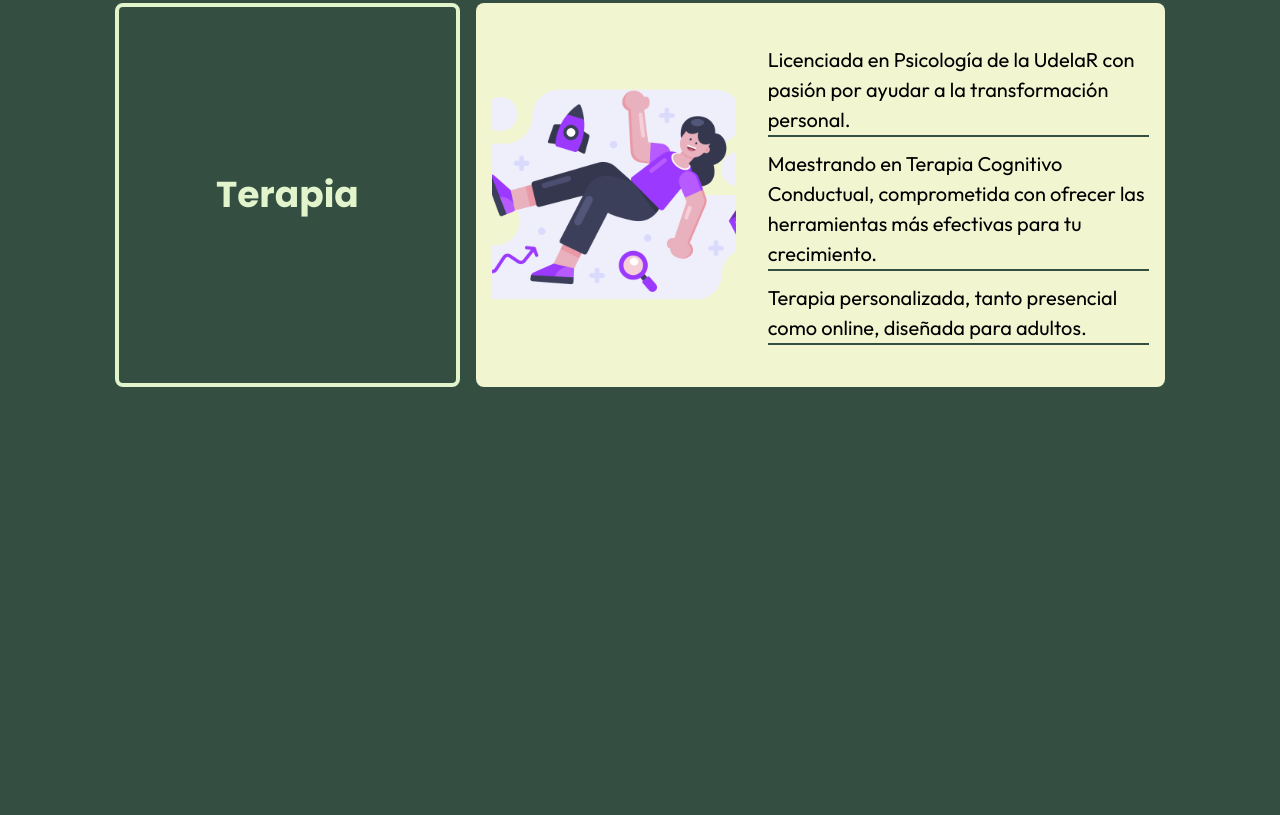
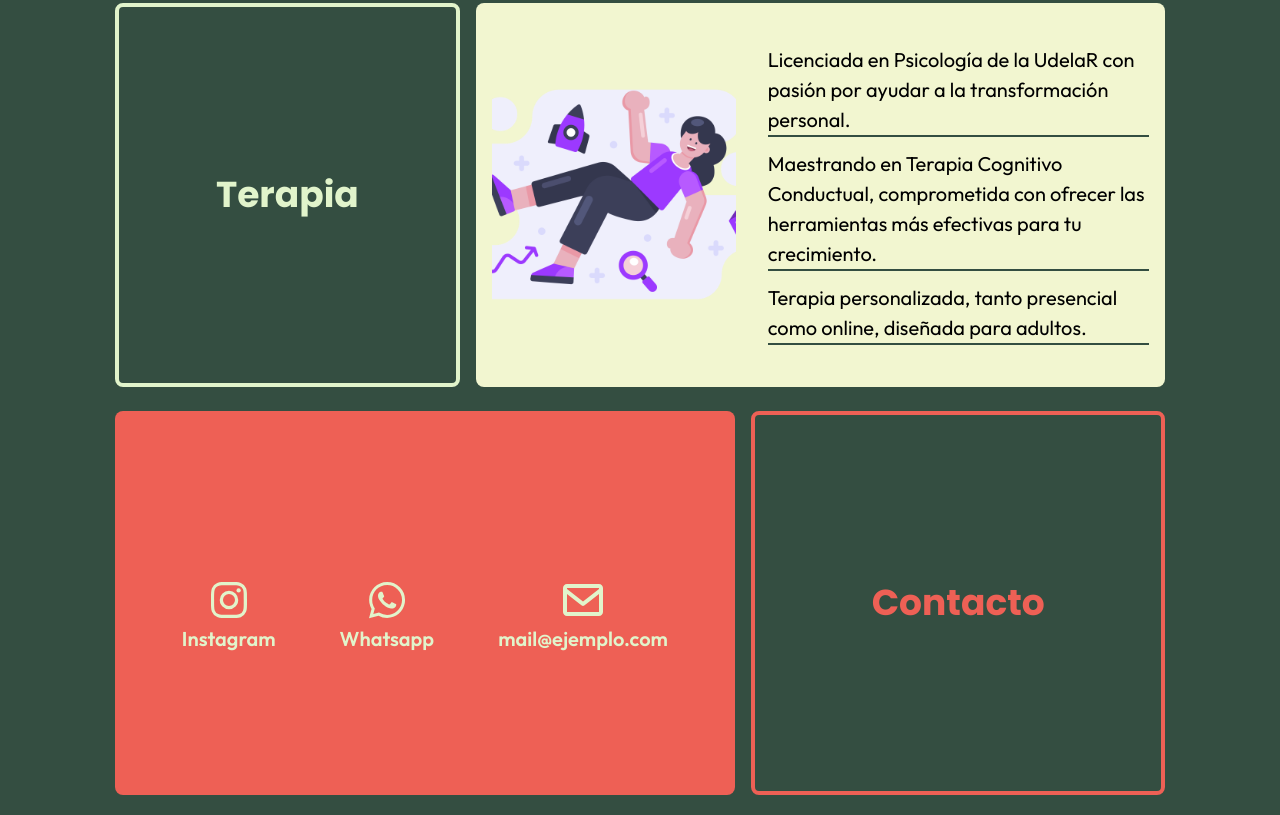
Before and after one commit to anothernewnooby/psicoLanding, an Astro site: page / in a window 1280 px wide. Shown: the part 921-1736 px from the top of the page. Before the commit the page ends 1308 px from the top, so only its background shows below. Built offline with nearby package versions, Linux system fonts and the light colour scheme; Astro itself is replaced by a stand-in of ours.

Commit message:
estetica completa

```diff
--- /dev/null
+++ b/src/components/Contacto.astro
@@ -0,0 +1,68 @@
+<main
+  class="flex flex-col lg:flex-row justify-center items-center w-full h-auto lg:h-auto rounded-lg mt-4 space-y-6 lg:space-y-0 lg:space-x-4"
+>
+  <section
+    class="rounded-lg lg:w-3/5 w-full h-96 bg-naranja flex justify-center items-center lg:flex-row flex-col lg:space-x-16 space-y-6"
+  >
+    <div class="flex justify-center items-center flex-col">
+      <a href="https://www.instagram.com/psic.cynthiamonzon/" target="_blank" rel="noopener noreferrer" class="flex justify-center items-center flex-col mt-6">
+        <svg
+          xmlns="http://www.w3.org/2000/svg"
+          width="48"
+          height="48"
+          viewBox="0 0 24 24"
+          style="fill: rgba(225, 244, 203, 1);transform: ;msFilter:;"
+          ><path
+            d="M11.999 7.377a4.623 4.623 0 1 0 0 9.248 4.623 4.623 0 0 0 0-9.248zm0 7.627a3.004 3.004 0 1 1 0-6.008 3.004 3.004 0 0 1 0 6.008z"
+          ></path><circle cx="16.806" cy="7.207" r="1.078"></circle><path
+            d="M20.533 6.111A4.605 4.605 0 0 0 17.9 3.479a6.606 6.606 0 0 0-2.186-.42c-.963-.042-1.268-.054-3.71-.054s-2.755 0-3.71.054a6.554 6.554 0 0 0-2.184.42 4.6 4.6 0 0 0-2.633 2.632 6.585 6.585 0 0 0-.419 2.186c-.043.962-.056 1.267-.056 3.71 0 2.442 0 2.753.056 3.71.015.748.156 1.486.419 2.187a4.61 4.61 0 0 0 2.634 2.632 6.584 6.584 0 0 0 2.185.45c.963.042 1.268.055 3.71.055s2.755 0 3.71-.055a6.615 6.615 0 0 0 2.186-.419 4.613 4.613 0 0 0 2.633-2.633c.263-.7.404-1.438.419-2.186.043-.962.056-1.267.056-3.71s0-2.753-.056-3.71a6.581 6.581 0 0 0-.421-2.217zm-1.218 9.532a5.043 5.043 0 0 1-.311 1.688 2.987 2.987 0 0 1-1.712 1.711 4.985 4.985 0 0 1-1.67.311c-.95.044-1.218.055-3.654.055-2.438 0-2.687 0-3.655-.055a4.96 4.96 0 0 1-1.669-.311 2.985 2.985 0 0 1-1.719-1.711 5.08 5.08 0 0 1-.311-1.669c-.043-.95-.053-1.218-.053-3.654 0-2.437 0-2.686.053-3.655a5.038 5.038 0 0 1 .311-1.687c.305-.789.93-1.41 1.719-1.712a5.01 5.01 0 0 1 1.669-.311c.951-.043 1.218-.055 3.655-.055s2.687 0 3.654.055a4.96 4.96 0 0 1 1.67.311 2.991 2.991 0 0 1 1.712 1.712 5.08 5.08 0 0 1 .311 1.669c.043.951.054 1.218.054 3.655 0 2.436 0 2.698-.043 3.654h-.011z"
+          ></path></svg
+        >
+        <h3 class="text-1xl text-verdeLima font-outfit font-semibold">
+          Instagram
+        </h3>
+      </a>
+    </div>
+
+    <div class="flex justify-center items-center flex-col">
+      <a href="https://wa.me/c/59896412446" target="_blank" rel="noopener noreferrer" class="flex justify-center items-center flex-col">
+        <svg
+          xmlns="http://www.w3.org/2000/svg"
+          width="48"
+          height="48"
+          viewBox="0 0 24 24"
+          style="fill: rgba(225, 244, 203, 1);transform: ;msFilter:;"
+          ><path
+            fill-rule="evenodd"
+            clip-rule="evenodd"
+            d="M18.403 5.633A8.919 8.919 0 0 0 12.053 3c-4.948 0-8.976 4.027-8.978 8.977 0 1.582.413 3.126 1.198 4.488L3 21.116l4.759-1.249a8.981 8.981 0 0 0 4.29 1.093h.004c4.947 0 8.975-4.027 8.977-8.977a8.926 8.926 0 0 0-2.627-6.35m-6.35 13.812h-.003a7.446 7.446 0 0 1-3.798-1.041l-.272-.162-2.824.741.753-2.753-.177-.282a7.448 7.448 0 0 1-1.141-3.971c.002-4.114 3.349-7.461 7.465-7.461a7.413 7.413 0 0 1 5.275 2.188 7.42 7.42 0 0 1 2.183 5.279c-.002 4.114-3.349 7.462-7.461 7.462m4.093-5.589c-.225-.113-1.327-.655-1.533-.73-.205-.075-.354-.112-.504.112s-.58.729-.711.879-.262.168-.486.056-.947-.349-1.804-1.113c-.667-.595-1.117-1.329-1.248-1.554s-.014-.346.099-.458c.101-.1.224-.262.336-.393.112-.131.149-.224.224-.374s.038-.281-.019-.393c-.056-.113-.505-1.217-.692-1.666-.181-.435-.366-.377-.504-.383a9.65 9.65 0 0 0-.429-.008.826.826 0 0 0-.599.28c-.206.225-.785.767-.785 1.871s.804 2.171.916 2.321c.112.15 1.582 2.415 3.832 3.387.536.231.954.369 1.279.473.537.171 1.026.146 1.413.089.431-.064 1.327-.542 1.514-1.066.187-.524.187-.973.131-1.067-.056-.094-.207-.151-.43-.263"
+          ></path></svg
+        >
+        <h3 class="text-1xl text-verdeLima font-outfit font-semibold">
+          Whatsapp
+        </h3>
+      </a>
+    </div>
+    <div class="flex justify-center items-center flex-col">
+      <a href="mailto:mail@ejemplo.com" class="flex justify-center items-center flex-col">
+        <svg
+          xmlns="http://www.w3.org/2000/svg"
+          width="48"
+          height="48"
+          viewBox="0 0 24 24"
+          style="fill: rgba(225, 244, 203, 1);transform: ;msFilter:;"
+          ><path
+            d="M20 4H4c-1.103 0-2 .897-2 2v12c0 1.103.897 2 2 2h16c1.103 0 2-.897 2-2V6c0-1.103-.897-2-2-2zm0 2v.511l-8 6.223-8-6.222V6h16zM4 18V9.044l7.386 5.745a.994.994 0 0 0 1.228 0L20 9.044 20.002 18H4z"
+          ></path></svg
+        >
+        <h3 class="text-1xl text-verdeLima font-outfit font-semibold">mail@ejemplo.com</h3>
+      </a>
+    </div>
+  </section>
+
+  <section
+    class="rounded-lg lg:w-2/5 w-full p-4 h-auto lg:h-96 border-4 border-naranja flex justify-center items-center"
+  >
+    <h2 class="text-4xl font-poppins font-bold text-naranja">Contacto</h2>
+  </section>
+</main>
--- a/src/components/Navbar.astro
+++ b/src/components/Navbar.astro
@@ -1,4 +1,4 @@
-<nav aria-label="Menú principal" class="w-full h-16 bg-verdeCrema flex justify-between items-center flex-row p-2 rounded-lg">
+<nav aria-label="Menú principal" class="w-full h-16 bg-verdeCrema flex justify-between items-center flex-row p-2 px-6 rounded-lg">
   <div class="flex justify-center items-center flex-row space-x-1 text-1xl font-poppins text-verdeGris">
     <h1 class="font-bold">Psicóloga</h1>
     <h2 class="font-bold">Cinthya Monzón</h2>
--- a/src/components/Sobre.astro
+++ b/src/components/Sobre.astro
@@ -6,7 +6,7 @@
     class="bg-verdeOscuro w-full lg:w-2/6 h-auto lg:h-96 rounded-lg border-4 border-verdeLima flex flex-col justify-center items-center p-4"
   >
     <h2
-      class="text-2xl sm:text-3xl lg:text-4xl font-poppins font-bold text-verdeLima text-center leading-snug"
+      class="text-4xl sm:text-3xl lg:text-4xl font-poppins font-bold text-verdeLima text-center leading-snug"
     >
       Sobre mí
     </h2>
@@ -18,7 +18,7 @@
 >
   <div class="w-full lg:w-3/5 mb-6 lg:mb-0">
     <p
-        class="text-sm sm:text-base lg:text-xl text-center font-outfit font-semibold text-verdeOscuro leading-relaxed px-3 sm:px-5"
+      class="text-sm sm:text-base md:text-lg lg:text-xl text-center font-outfit font-semibold text-verdeOscuro leading-relaxed px-3 sm:px-5"
     >
       ¡Hola! Soy Cynthia, psicóloga especializada en bienestar emocional. En mi consultorio en Cordón (Montevideo), acompaño a adultos y familias en su camino hacia el equilibrio emocional, junto a mi compañera canina Ishka. Ofrezco un espacio acogedor y seguro para explorar tus emociones, con sesiones tanto presenciales como online. ¡Me emociona poder acompañarte en tu viaje hacia el bienestar!
     </p>
@@ -31,4 +31,5 @@
     />
   </div>
 </section>
+
 </main>
--- a/src/pages/index.astro
+++ b/src/pages/index.astro
@@ -4,15 +4,17 @@
 import Home from "../components/Home.astro"
 import Sobre from "../components/Sobre.astro"
 import Terapia from "../components/Terapia.astro"
+import Contacto from "../components/Contacto.astro"
 ---
 
 <Layout>
   <main
-    class="flex flex-col items-center justify-start w-full lg:w-5/6 mx-auto pt-5 px-4 lg:px-2 space-y-6"
+    class="flex flex-col items-center justify-start w-full lg:w-5/6 mx-auto pt-5 pb-5 px-4 lg:px-2 space-y-6"
   >
     <Navbar />
     <Home />
     <Sobre />
     <Terapia />
+    <Contacto/>
   </main>
 </Layout>
```
Also changed, not shown: src/components/Terapia.astro (+27 -9 lines). Lines whose indentation alone changed are shown as unchanged.
